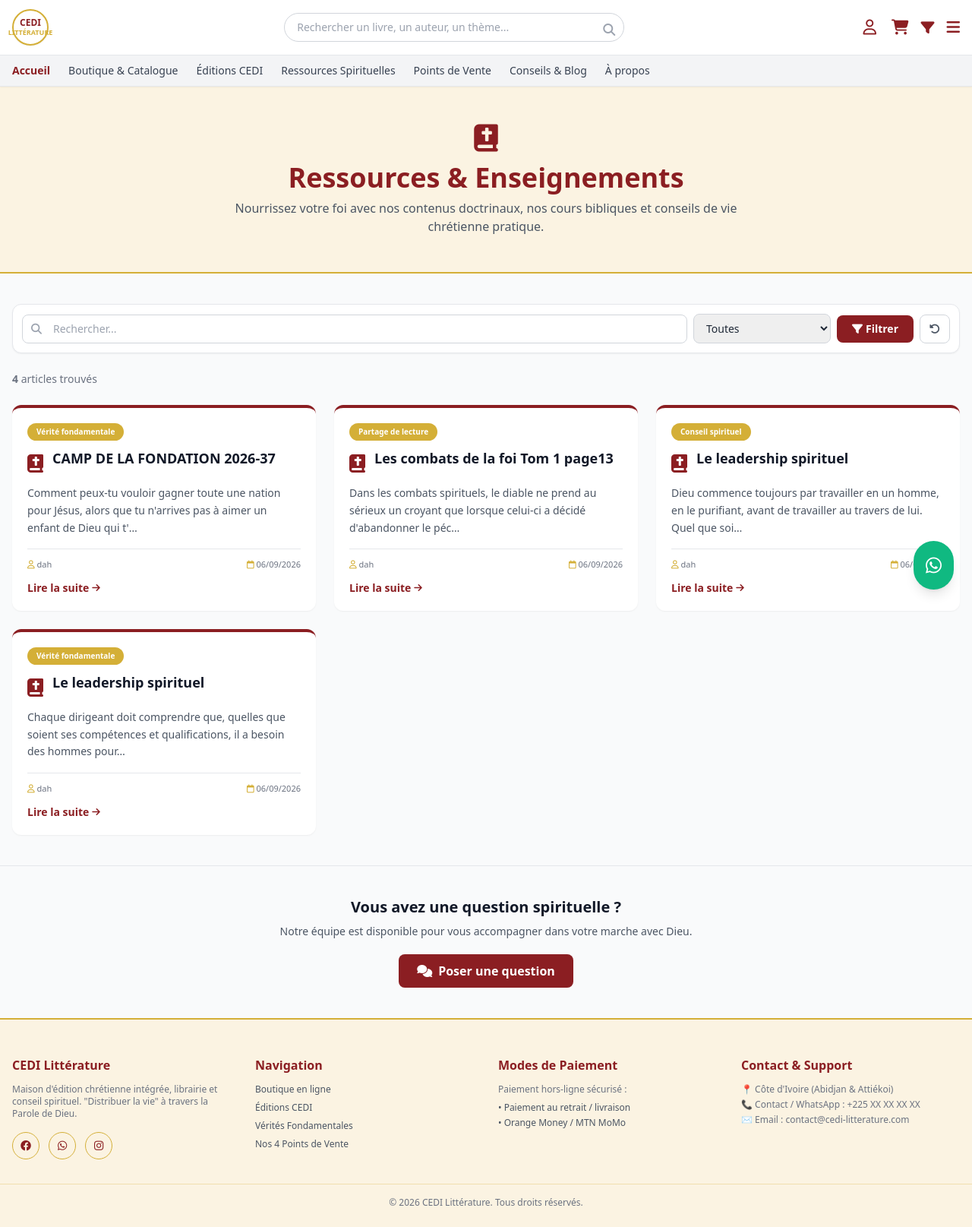
After one commit to DAH-dev/CEDI_litterature, a Django app: page /ressources/ in a window 1280 px wide. The commit adds this page. Shown: the whole page at 76% size. Run offline with Django 5.2, Linux system fonts and the light colour scheme; data comes from the database, SQL or seed files in the repository; both versions use the stored data as it was after the commit; some libraries are stand-ins or nearby versions.

Commit message:
Mise a jour du projet

```diff
--- /dev/null
+++ b/appcedi/context_processors.py
@@ -0,0 +1,27 @@
+from .models import Panier
+
+
+def panier_context(request):
+    """Rend le nombre d'articles du panier disponible dans tous les templates."""
+    panier = None
+    nombre_articles = 0
+
+    if request.user.is_authenticated:
+        try:
+            panier = Panier.objects.get(utilisateur=request.user)
+        except Panier.DoesNotExist:
+            panier = None
+    else:
+        session_key = request.session.session_key
+        if session_key:
+            try:
+                panier = Panier.objects.get(session_id=session_key)
+            except Panier.DoesNotExist:
+                panier = None
+
+    if panier:
+        nombre_articles = sum(article.quantite for article in panier.articles.all())
+
+    return {
+        'nombre_articles_panier': nombre_articles,
+    }
--- a/appcedi/urls.py
+++ b/appcedi/urls.py
@@ -77,4 +77,7 @@ urlpatterns = [
     path('admin_commandes/', views.liste_commandes, name='liste_commandes'),
     path('admin_commandes/statut/<int:pk>/', views.changer_statut_commande, name='changer_statut_commande'),
     path('temoignage/ajouter/', views.ajouter_temoignage_site, name='ajouter_temoignage_site'),
+
+    path('catalogue/', views.liste_catalogue, name='liste_catalogue'),
+    path('ressources/', views.liste_ressources, name='liste_ressources'),
 ]
--- a/appcedi/views.py
+++ b/appcedi/views.py
@@ -238,8 +238,89 @@ def supprimer_produit(request, pk):
         messages.success(request, f'Produit "{titre}" supprimé avec succès !')
         return redirect('liste_produits')
     return render(request, 'appcedi/admin/supprimer_produit.html', {'produit': produit})
+from django.core.paginator import Paginator
+from django.db.models import Q
 
+def liste_catalogue(request):
+    """Affiche tous les produits avec filtres et recherche."""
+    produits = Produit.objects.filter(statut=True).order_by('-id')
+    categories = Categorie.objects.all()
 
+    # 🔍 Recherche
+    q = request.GET.get('q')
+    if q:
+        produits = produits.filter(
+            Q(titre__icontains=q) |
+            Q(auteur__icontains=q) |
+            Q(editeur__icontains=q) |
+            Q(description__icontains=q)
+        )
+
+    # 🏷️ Filtre par catégorie
+    cat_id = request.GET.get('categorie')
+    if cat_id:
+        produits = produits.filter(categories__id=cat_id)
+
+    # 💰 Filtre par prix
+    prix = request.GET.get('prix')
+    if prix == 'bas':
+        produits = produits.filter(prix__lt=3000)
+    elif prix == 'moyen':
+        produits = produits.filter(prix__gte=3000, prix__lte=6000)
+    elif prix == 'haut':
+        produits = produits.filter(prix__gt=6000)
+
+    # ⭐ Filtre Édition CEDI
+    if request.GET.get('cedi') == '1':
+        produits = produits.filter(est_edition_cedi=True)
+
+    # 📄 Pagination
+    paginator = Paginator(produits.distinct(), 12)  # 12 produits par page
+    page_number = request.GET.get('page')
+    page_obj = paginator.get_page(page_number)
+
+    context = {
+        'page_obj': page_obj,
+        'categories': categories,
+        'q': q,
+        'cat_selectionnee': cat_id,
+        'prix_selectionne': prix,
+        'cedi_selectionne': request.GET.get('cedi') == '1',
+        'total_produits': produits.distinct().count(),
+    }
+    return render(request, 'appcedi/catalogue.html', context)
+def liste_ressources(request):
+    """Affiche tous les articles publiés (Enseignements, Vérités, Conseils, Partages)."""
+    articles = ArticleBlog.objects.filter(statut='publie').order_by('-date_publication')
+
+    # 🔍 Recherche
+    q = request.GET.get('q')
+    if q:
+        articles = articles.filter(
+            Q(titre__icontains=q) | Q(contenu__icontains=q)
+        )
+
+    # 📂 Filtre par catégorie
+    cat = request.GET.get('categorie')
+    if cat:
+        articles = articles.filter(categorie_article=cat)
+
+    # 📄 Pagination
+    paginator = Paginator(articles, 9)
+    page_number = request.GET.get('page')
+    page_obj = paginator.get_page(page_number)
+
+    # Liste des catégories disponibles (depuis le modèle)
+    categories = ArticleBlog.CATEGORIES
+
+    context = {
+        'page_obj': page_obj,
+        'categories': categories,
+        'q': q,
+        'cat_selectionnee': cat,
+        'total_articles': articles.count(),
+    }
+    return render(request, 'appcedi/ressources.html', context)
 @login_required
 @user_passes_test(est_admin_ou_gestionnaire)
 def definir_principale(request, image_id):
--- a/cedi/settings.py
+++ b/cedi/settings.py
@@ -32,13 +32,14 @@ ROOT_URLCONF = 'cedi.urls'
 TEMPLATES = [
     {
         'BACKEND': 'django.template.backends.django.DjangoTemplates',
-        'DIRS': [BASE_DIR / 'templates'],  # Ici Django ira chercher les HTML
+        'DIRS': [BASE_DIR / 'templates'],
         'APP_DIRS': True,
         'OPTIONS': {
             'context_processors': [
                 'django.template.context_processors.request',
                 'django.contrib.auth.context_processors.auth',
                 'django.contrib.messages.context_processors.messages',
+                'appcedi.context_processors.panier_context',   # ← AJOUTE CETTE LIGNE
             ],
         },
     },
--- a/templates/appcedi/base.html
+++ b/templates/appcedi/base.html
@@ -136,11 +136,16 @@
     </a>
 {% endif %}
 
-            <!-- Panier -->
-            <a href="#" class="hover:text-cediRed relative transition">
-                <i class="fa-solid fa-cart-shopping text-xl text-cediRed"></i>
-                <span class="absolute -top-2 -right-2 bg-cediGold text-white text-xs w-5 h-5 rounded-full flex items-center justify-center font-bold">0</span>
-            </a>
+
+<!-- Panier -->
+<a href="{% url 'voir_panier' %}" class="hover:text-cediRed relative transition" title="Mon panier">
+    <i class="fa-solid fa-cart-shopping text-xl text-cediRed"></i>
+    {% if nombre_articles_panier > 0 %}
+        <span class="absolute -top-2 -right-2 bg-cediGold text-white text-xs w-5 h-5 rounded-full flex items-center justify-center font-bold">
+            {{ nombre_articles_panier }}
+        </span>
+    {% endif %}
+</a>
 
             <!-- Filtre -->
             <div class="relative">
@@ -182,9 +187,9 @@
                 <div id="menuDropdown" class="hidden absolute right-0 top-full mt-3 w-64 bg-white rounded-xl shadow-xl border border-gray-100 py-2 z-50">
                     <!-- Liens de navigation -->
                     <a href="{% url 'accueil' %}" class="block px-4 py-2.5 text-sm font-medium text-gray-700 hover:bg-gray-50 hover:text-cediRed transition">Accueil</a>
-                    <a href="#boutique" class="block px-4 py-2.5 text-sm font-medium text-gray-700 hover:bg-gray-50 hover:text-cediRed transition">Boutique & Catalogue</a>
+                    <a href="{% url 'liste_catalogue' %}" class="block px-4 py-2.5 text-sm font-medium text-gray-700 hover:bg-gray-50 hover:text-cediRed transition">Boutique & Catalogue</a>
                     <a href="#editions" class="block px-4 py-2.5 text-sm font-medium text-gray-700 hover:bg-gray-50 hover:text-cediRed transition">Éditions CEDI</a>
-                    <a href="#ressources" class="block px-4 py-2.5 text-sm font-medium text-gray-700 hover:bg-gray-50 hover:text-cediRed transition">Ressources Spirituelles</a>
+                    <a href="{% url 'liste_ressources' %}" class="block px-4 py-2.5 text-sm font-medium text-gray-700 hover:bg-gray-50 hover:text-cediRed transition">Ressources Spirituelles</a>
                     <a href="#points-de-vente" class="block px-4 py-2.5 text-sm font-medium text-gray-700 hover:bg-gray-50 hover:text-cediRed transition">Points de Vente</a>
                     <a href="#conseils" class="block px-4 py-2.5 text-sm font-medium text-gray-700 hover:bg-gray-50 hover:text-cediRed transition">Conseils & Blog</a>
                     <a href="{% url 'a_propos' %}" class="block px-4 py-2.5 text-sm font-medium text-gray-700 hover:bg-gray-50 hover:text-cediRed transition">À propos</a>
@@ -192,7 +197,7 @@
 
                     <!-- ====== ZONE AUTHENTIFICATION ====== -->
                     <!-- APRES -->
-<!-- ====== ZONE AUTHENTIFICATION ====== -->
+                 <!-- ====== ZONE AUTHENTIFICATION ====== -->
 {% if user.is_authenticated %}
     <div class="px-4 py-2 text-sm text-gray-500 flex items-center gap-2">
         <i class="fa-solid fa-circle-user text-cediRed text-base"></i>
@@ -230,9 +235,9 @@
     <nav class="bg-gray-100 border-t border-b border-gray-200">
         <div class="max-w-7xl mx-auto px-4 flex space-x-6 overflow-x-auto text-sm font-medium py-2.5 text-gray-700">
             <a href="/" class="text-cediRed font-bold hover:text-cediRed transition">Accueil</a>
-            <a href="#boutique" class="hover:text-cediRed whitespace-nowrap transition">Boutique & Catalogue</a>
+            <a href="{% url 'liste_catalogue' %}" class="hover:text-cediRed whitespace-nowrap transition">Boutique & Catalogue</a>
             <a href="#editions" class="hover:text-cediRed whitespace-nowrap transition">Éditions CEDI</a>
-            <a href="#ressources" class="hover:text-cediRed whitespace-nowrap transition">Ressources Spirituelles</a>
+            <a href="{% url 'liste_ressources' %}" class="hover:text-cediRed whitespace-nowrap transition">Ressources Spirituelles</a>
             <a href="#points-de-vente" class="hover:text-cediRed whitespace-nowrap transition">Points de Vente</a>
             <a href="#conseils" class="hover:text-cediRed whitespace-nowrap transition">Conseils & Blog</a>
             <a href="{% url 'a_propos' %}" class="hover:text-cediRed whitespace-nowrap transition">À propos</a>
@@ -264,9 +269,9 @@
             <div>
                 <h5 class="text-cediRed font-bold text-base mb-3">Navigation</h5>
                 <ul class="space-y-2 text-xs">
-                    <li><a href="#boutique" class="hover:text-cediRed transition">Boutique en ligne</a></li>
+                    <li><a href="{% url 'liste_catalogue' %}" class="hover:text-cediRed transition">Boutique en ligne</a></li>
                     <li><a href="#editions" class="hover:text-cediRed transition">Éditions CEDI</a></li>
-                    <li><a href="#ressources" class="hover:text-cediRed transition">Vérités Fondamentales</a></li>
+                    <li><a href="{% url 'liste_ressources' %}" class="hover:text-cediRed transition">Vérités Fondamentales</a></li>
                     <li><a href="#points-de-vente" class="hover:text-cediRed transition">Nos 4 Points de Vente</a></li>
                 </ul>
             </div>
--- a/templates/appcedi/detail_produit.html
+++ b/templates/appcedi/detail_produit.html
@@ -392,7 +392,7 @@
             </div>
             {% else %}
             <div class="pf-empty-box" style="margin-bottom: 20px;">
-                <p><a href="{% url 'login' %}?next={{ request.path }}" style="color: var(--cedi-red); font-weight: bold;">Connectez-vous</a> pour laisser un avis sur ce produit.</p>
+                <p><a href="{% url 'connexion' %}?next={{ request.path }}" style="color: var(--cedi-red); font-weight: bold;">Connectez-vous</a> pour laisser un avis sur ce produit.</p>
             </div>
             {% endif %}
 
--- a/templates/appcedi/panier/panier_detail.html
+++ b/templates/appcedi/panier/panier_detail.html
@@ -49,9 +49,9 @@
             <h2 class="text-xl font-bold text-gray-800 mb-4 border-b pb-2">Récapitulatif</h2>
             <div class="flex justify-between items-center text-lg font-bold mb-6">
                 <span>Total :</span>
-                <span class="text-indigo-600">{{ total }} FCFA</span>
+                <span class="text-cediRed">{{ total }} FCFA</span>
             </div>
-            <a href="{% url 'valider_commande' %}" class="w-block text-center w-full bg-green-600 hover:bg-green-700 text-white font-bold py-3 px-4 rounded-md transition">
+            <a href="{% url 'valider_commande' %}" class="block text-center w-full bg-green-600 hover:bg-green-700 text-white font-bold py-3 px-4 rounded-md transition">
                 Passer la commande
             </a>
         </div>
@@ -59,7 +59,7 @@
     {% else %}
     <div class="bg-white rounded-lg shadow-md p-8 text-center">
         <p class="text-gray-600 text-lg mb-4">Votre panier est actuellement vide.</p>
-        <a href="{% url 'accueil' %}" class="inline-block bg-indigo-600 hover:bg-indigo-700 text-white font-medium py-2 px-6 rounded-md">
+        <a href="{% url 'accueil' %}" class="inline-block bg-cediRed hover:bg-cediRedDark text-white font-medium py-2 px-6 rounded-md transition">
             Découvrir nos produits
         </a>
     </div>
--- /dev/null
+++ b/templates/appcedi/ressources.html
@@ -0,0 +1,151 @@
+{% extends 'appcedi/base.html' %}
+
+{% block title %}Ressources Spirituelles - CEDI Littérature{% endblock %}
+
+{% block content %}
+<!-- ===== BANNIÈRE ===== -->
+<section class="bg-cediCream py-12 px-4 border-b-2 border-cediGold">
+    <div class="max-w-7xl mx-auto text-center">
+        <i class="fa-solid fa-book-bible text-4xl text-cediRed mb-3"></i>
+        <h1 class="text-3xl md:text-4xl font-extrabold text-cediRed mb-2">Ressources & Enseignements</h1>
+        <p class="text-sm md:text-base text-gray-600 max-w-2xl mx-auto">
+            Nourrissez votre foi avec nos contenus doctrinaux, nos cours bibliques et conseils de vie chrétienne pratique.
+        </p>
+    </div>
+</section>
+
+<!-- ===== CONTENU ===== -->
+<section class="py-10 px-4">
+    <div class="max-w-7xl mx-auto">
+
+        <!-- ===== FILTRES ===== -->
+<!-- ===== FILTRES ===== -->
+<form method="get" class="mb-6">
+    <div class="bg-white rounded-xl shadow-sm border border-gray-200 p-2 sm:p-3 flex flex-nowrap gap-1 sm:gap-2 items-center overflow-x-auto">
+
+        <!-- Recherche -->
+        <div class="relative flex-1 min-w-0">
+            <i class="fa-solid fa-magnifying-glass absolute left-2 sm:left-3 top-1/2 -translate-y-1/2 text-gray-400 text-xs sm:text-sm"></i>
+            <input type="text" name="q" value="{{ q|default:'' }}" placeholder="Rechercher..."
+                   class="w-full pl-7 sm:pl-10 pr-2 sm:pr-4 py-2 border border-gray-300 rounded-lg text-xs sm:text-sm focus:outline-none focus:border-cediRed">
+        </div>
+
+        <!-- Catégorie -->
+        <select name="categorie" class="border border-gray-300 rounded-lg px-1.5 sm:px-3 py-2 text-xs sm:text-sm focus:outline-none focus:border-cediRed shrink-0 max-w-[110px] sm:max-w-none">
+            <option value="">Toutes</option>
+            {% for key, label in categories %}
+                <option value="{{ key }}" {% if cat_selectionnee == key %}selected{% endif %}>{{ label }}</option>
+            {% endfor %}
+        </select>
+
+        <!-- Bouton Filtrer -->
+        <button type="submit" class="bg-cediRed hover:bg-cediRedDark text-white text-xs sm:text-sm font-bold py-2 px-2 sm:px-5 rounded-lg transition shrink-0 flex items-center gap-1">
+            <i class="fa-solid fa-filter"></i> <span class="hidden sm:inline">Filtrer</span>
+        </button>
+
+        <!-- Bouton Réinitialiser -->
+        <a href="{% url 'liste_ressources' %}" class="border border-gray-300 rounded-lg text-gray-600 hover:bg-gray-50 transition shrink-0 flex items-center justify-center py-2 px-2 sm:px-3" title="Réinitialiser">
+            <i class="fa-solid fa-rotate-left text-xs sm:text-sm"></i>
+        </a>
+    </div>
+</form>
+
+        <!-- Compteur -->
+        <p class="text-sm text-gray-500 mb-6">
+            <strong>{{ total_articles }}</strong> article{{ total_articles|pluralize }} trouvé{{ total_articles|pluralize }}
+        </p>
+
+        <!-- ===== GRILLE D'ARTICLES ===== -->
+        {% if page_obj %}
+        <div class="grid grid-cols-1 sm:grid-cols-2 lg:grid-cols-3 gap-6">
+            {% for article in page_obj %}
+            <div class="bg-white rounded-xl shadow-sm border-t-4 border-cediRed overflow-hidden card-lift flex flex-col">
+
+                <!-- Image de couverture (optionnelle) : à ajouter si tu ajoutes un champ "image" plus tard -->
+
+                <div class="p-5 flex flex-col flex-1">
+                    <!-- Badge catégorie -->
+                    <span class="inline-block self-start bg-cediGold text-white text-[10px] font-bold px-3 py-1 rounded-full mb-3">
+                        {{ article.get_categorie_article_display }}
+                    </span>
+
+                    <!-- Icône + Titre -->
+                    <div class="flex items-start gap-3 mb-3">
+                        <i class="fa-solid fa-book-bible text-2xl text-cediRed shrink-0 mt-0.5"></i>
+                        <h3 class="font-bold text-lg text-gray-900 leading-tight">
+                            {{ article.titre|truncatechars:60 }}
+                        </h3>
+                    </div>
+
+                    <!-- Extrait -->
+                    <p class="text-sm text-gray-600 mb-4 leading-relaxed flex-1">
+                        {{ article.contenu|truncatechars:120|striptags }}
+                    </p>
+
+                    <!-- Meta -->
+                    <div class="flex items-center justify-between text-[11px] text-gray-500 border-t pt-3 mb-3">
+                        <span><i class="fa-regular fa-user text-cediGold"></i> {{ article.auteur.username }}</span>
+                        <span><i class="fa-regular fa-calendar text-cediGold"></i> {{ article.date_publication|date:"d/m/Y" }}</span>
+                    </div>
+
+                    <!-- Lien -->
+                    <a href="{% url 'article_detail' article.id %}" class="text-cediRed font-bold text-sm hover:underline inline-flex items-center gap-1">
+                        Lire la suite <i class="fa-solid fa-arrow-right text-xs"></i>
+                    </a>
+                </div>
+            </div>
+            {% endfor %}
+        </div>
+
+        <!-- ===== PAGINATION ===== -->
+        {% if page_obj.has_other_pages %}
+        <div class="flex justify-center items-center gap-2 mt-10">
+            {% if page_obj.has_previous %}
+                <a href="?page={{ page_obj.previous_page_number }}{% if q %}&q={{ q }}{% endif %}{% if cat_selectionnee %}&categorie={{ cat_selectionnee }}{% endif %}"
+                   class="px-4 py-2 bg-white border border-gray-300 rounded-lg text-gray-700 hover:bg-cediRed hover:text-white transition">
+                    <i class="fa-solid fa-chevron-left"></i>
+                </a>
+            {% endif %}
+
+            {% for num in page_obj.paginator.page_range %}
+                {% if page_obj.number == num %}
+                    <span class="px-4 py-2 bg-cediRed text-white rounded-lg font-bold">{{ num }}</span>
+                {% elif num > page_obj.number|add:'-3' and num < page_obj.number|add:'3' %}
+                    <a href="?page={{ num }}{% if q %}&q={{ q }}{% endif %}{% if cat_selectionnee %}&categorie={{ cat_selectionnee }}{% endif %}"
+                       class="px-4 py-2 bg-white border border-gray-300 rounded-lg text-gray-700 hover:bg-cediRed hover:text-white transition">{{ num }}</a>
+                {% endif %}
+            {% endfor %}
+
+            {% if page_obj.has_next %}
+                <a href="?page={{ page_obj.next_page_number }}{% if q %}&q={{ q }}{% endif %}{% if cat_selectionnee %}&categorie={{ cat_selectionnee }}{% endif %}"
+                   class="px-4 py-2 bg-white border border-gray-300 rounded-lg text-gray-700 hover:bg-cediRed hover:text-white transition">
+                    <i class="fa-solid fa-chevron-right"></i>
+                </a>
+            {% endif %}
+        </div>
+        {% endif %}
+
+        {% else %}
+        <div class="bg-white rounded-xl shadow-sm border border-gray-200 p-12 text-center">
+            <i class="fa-solid fa-book-open text-5xl text-gray-300 mb-4"></i>
+            <p class="text-gray-600 text-lg mb-2">Aucun article trouvé.</p>
+            <p class="text-sm text-gray-400 mb-4">Essayez de modifier vos filtres ou votre recherche.</p>
+            <a href="{% url 'liste_ressources' %}" class="inline-block bg-cediRed hover:bg-cediRedDark text-white font-bold py-2 px-6 rounded-lg transition">
+                Voir toutes les ressources
+            </a>
+        </div>
+        {% endif %}
+    </div>
+</section>
+
+<!-- ===== CTA ===== -->
+<section class="py-10 px-4 bg-gray-50 border-t border-gray-200">
+    <div class="max-w-3xl mx-auto text-center">
+        <h3 class="text-xl font-bold text-gray-900 mb-2">Vous avez une question spirituelle ?</h3>
+        <p class="text-sm text-gray-600 mb-5">Notre équipe est disponible pour vous accompagner dans votre marche avec Dieu.</p>
+        <a href="{% url 'accueil' %}#conseils" class="inline-flex items-center gap-2 bg-cediRed hover:bg-cediRedDark text-white font-bold py-2.5 px-6 rounded-lg transition">
+            <i class="fa-solid fa-comments"></i> Poser une question
+        </a>
+    </div>
+</section>
+{% endblock %}
```
Also changed, not shown: templates/appcedi/accueil.html (+12 -1 lines), templates/appcedi/catalogue.html (added, +177 -0 lines), templates/appcedi/panier/checkout.html (+4 -4 lines), db.sqlite3.
